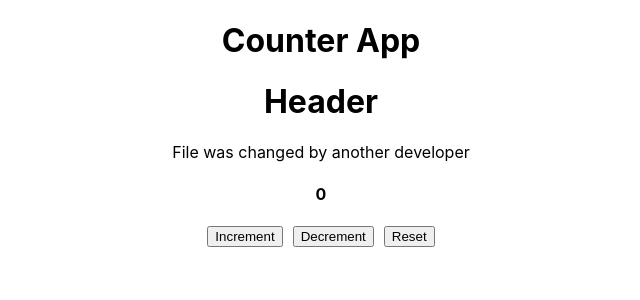
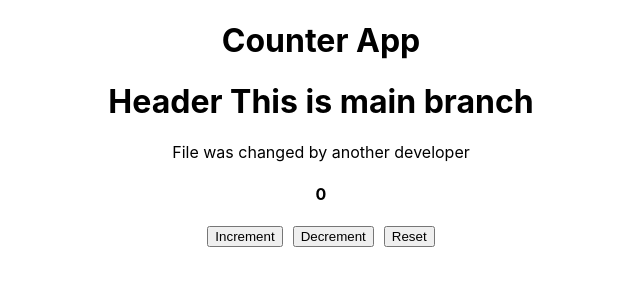
Before and after one commit to prerananitnaware/gitTutorial, a React (Create React App) app: page / in a window 1280 px wide. Shown: the top 300 px of the page, without its empty margins (319-959 px from the left). Built offline with nearby package versions, Linux system fonts and the light colour scheme.

Commit message:
changes in header

```diff
--- a/src/Header.js
+++ b/src/Header.js
@@ -1,7 +1,7 @@
 export const Header=()=>{
     return(
         <>
-         <h1>Header</h1>
+         <h1>Header This is main branch</h1>
         <p>File was changed by another developer</p>
         </>
 
```
